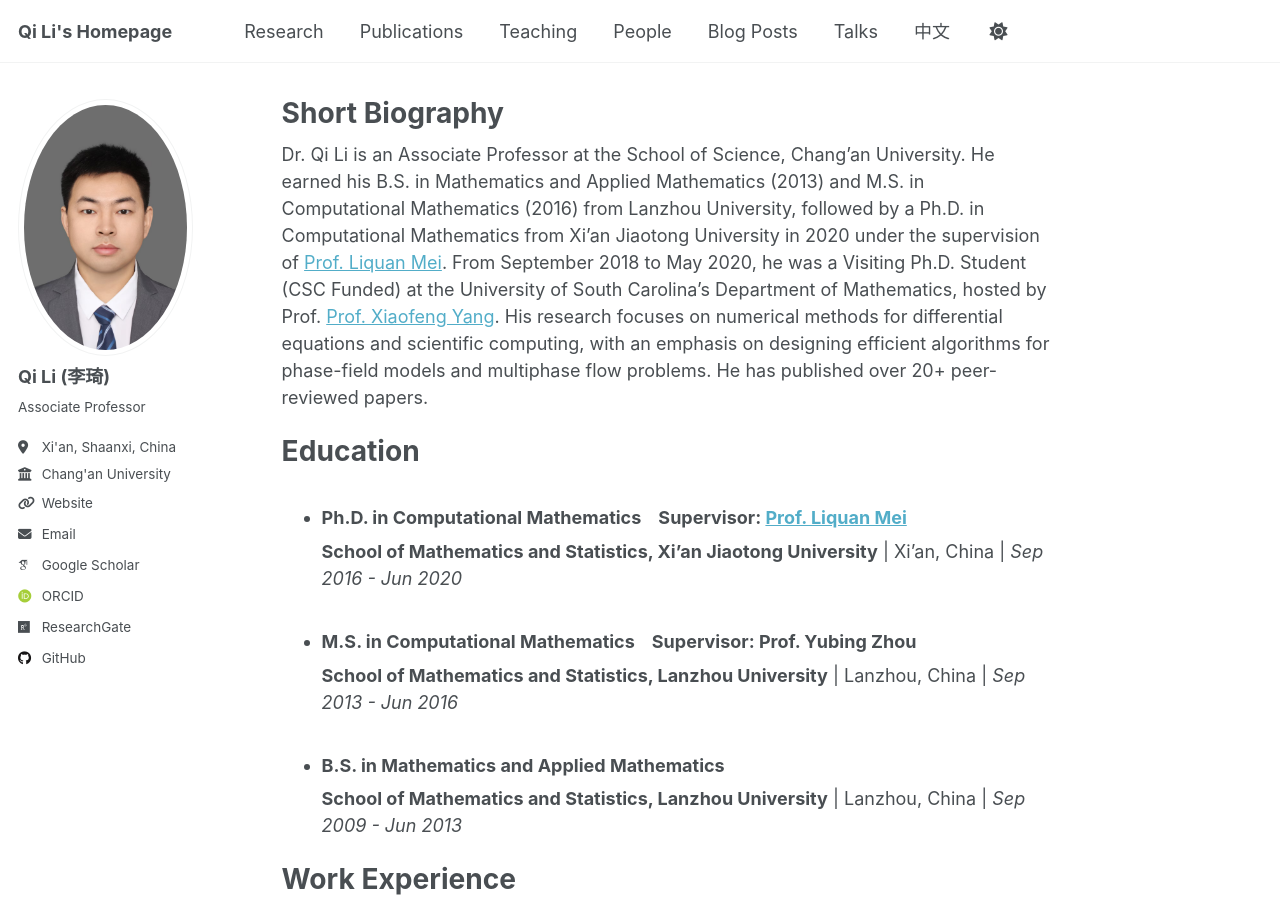
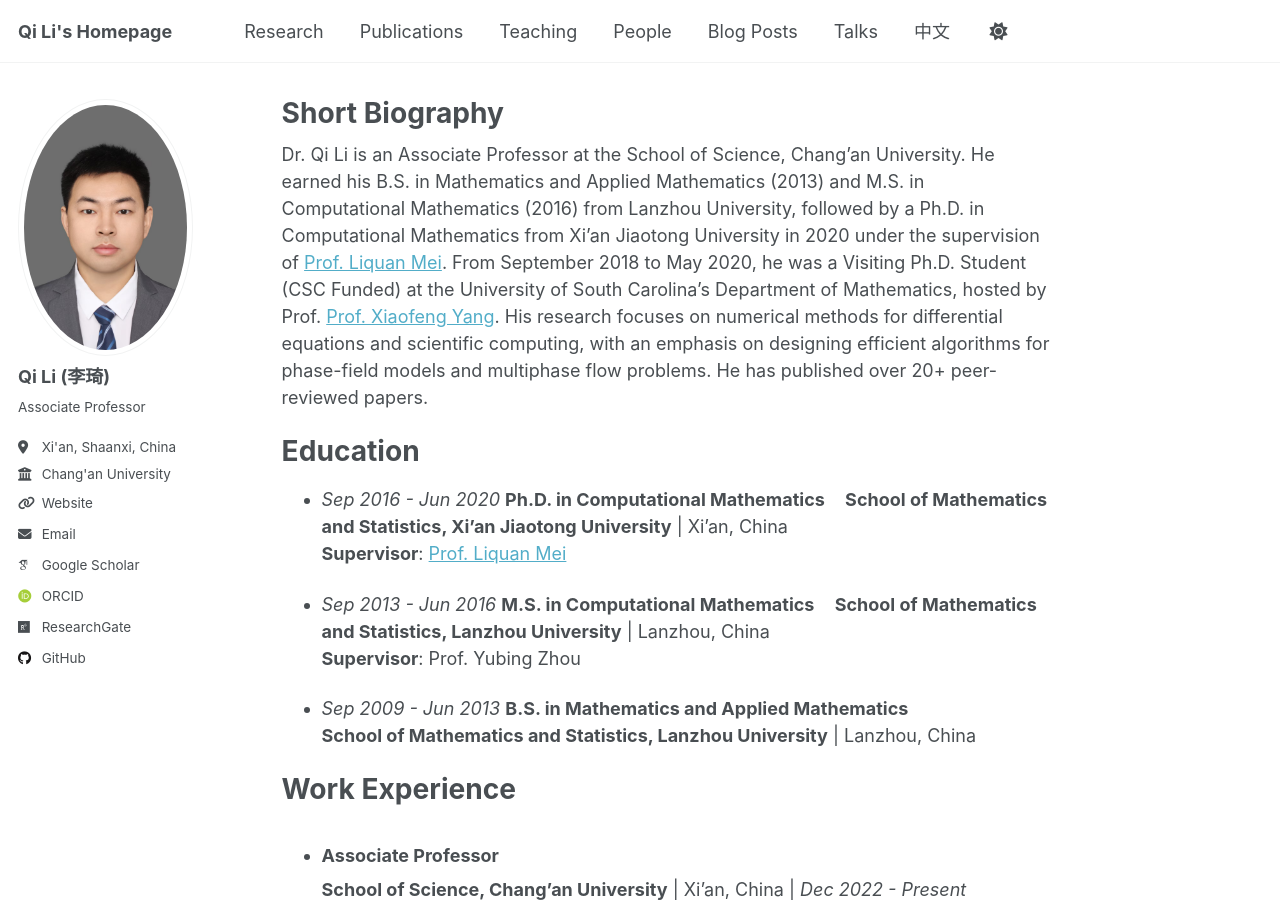
Before and after one commit to liqihao2000/liqihao2000.github.io, a Jekyll site: the page built from _pages/about.md, in a window 1280 px wide and 900 px high. Built offline with Jekyll 4.4.1, drawn with Linux system fonts in a browser that asks for light colours; some web fonts are replaced.

Commit message:
update info

```diff
--- a/_pages/about.md
+++ b/_pages/about.md
@@ -13,14 +13,16 @@
 
 # Education
 
-- ### Ph.D. in Computational Mathematics  &nbsp;&nbsp; **Supervisor**: [Prof. Liquan Mei](http://gr.xjtu.edu.cn/web/lqmei)
-  **School of Mathematics and Statistics, Xi'an Jiaotong University** | Xi'an, China | *Sep 2016 - Jun 2020*
+-  *Sep 2016 - Jun 2020*  **Ph.D. in Computational Mathematics**  &nbsp;&nbsp;
+  **School of Mathematics and Statistics, Xi'an Jiaotong University** | Xi'an, China
+  **Supervisor**: [Prof. Liquan Mei](http://gr.xjtu.edu.cn/web/lqmei)
 
-- ### M.S. in Computational Mathematics  &nbsp;&nbsp; **Supervisor**: Prof. Yubing Zhou
-  **School of Mathematics and Statistics, Lanzhou University** | Lanzhou, China  | *Sep 2013 - Jun 2016*
+- *Sep 2013 - Jun 2016*   **M.S. in Computational Mathematics**  &nbsp;&nbsp;
+  **School of Mathematics and Statistics, Lanzhou University** | Lanzhou, China
+  **Supervisor**: Prof. Yubing Zhou
 
-- ### B.S. in Mathematics and Applied Mathematics
-  **School of Mathematics and Statistics, Lanzhou University** | Lanzhou, China  | *Sep 2009 - Jun 2013*
+- *Sep 2009 - Jun 2013* **B.S. in Mathematics and Applied Mathematics**
+  **School of Mathematics and Statistics, Lanzhou University** | Lanzhou, China
 
 # Work Experience
 
```
